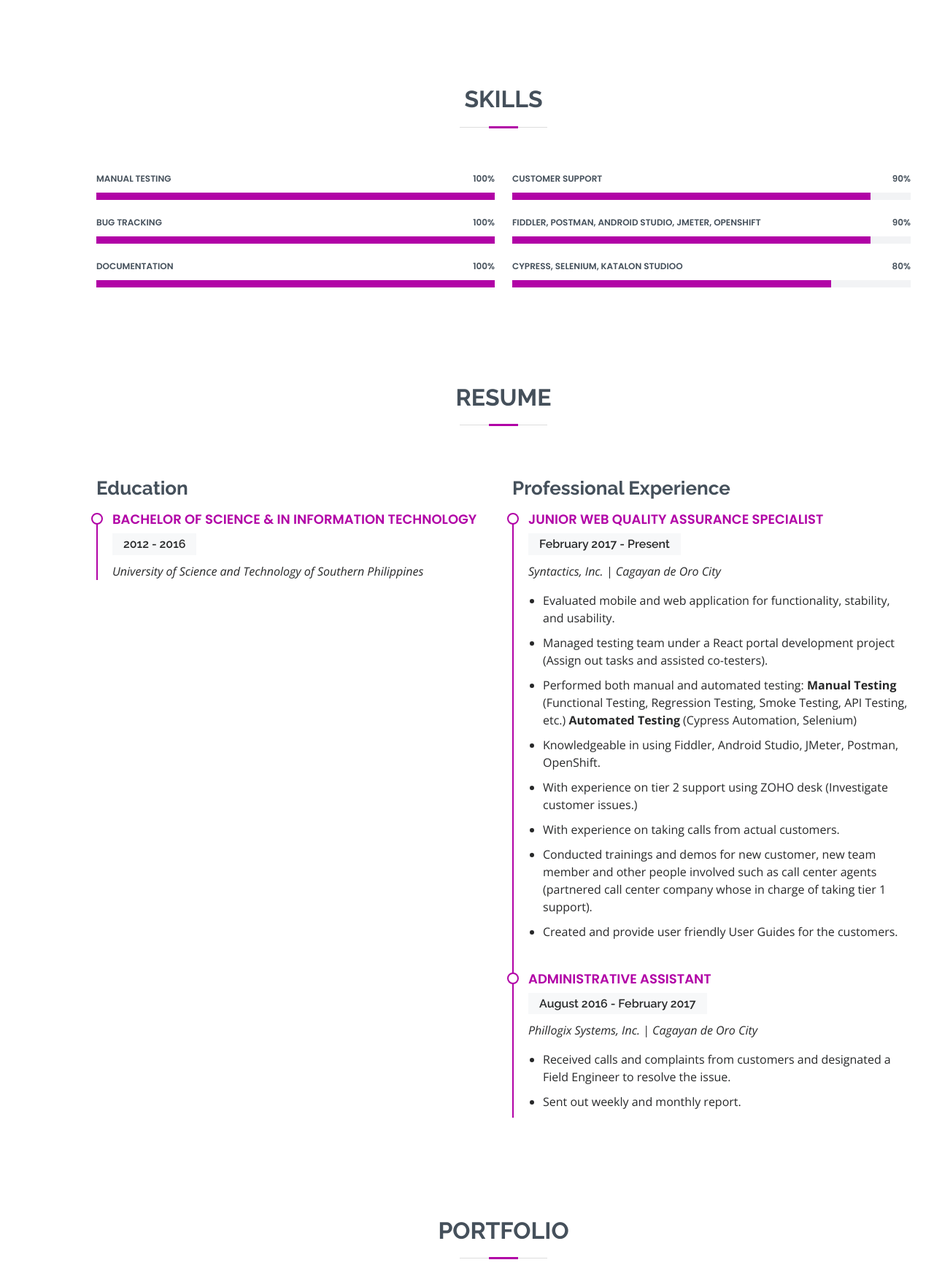
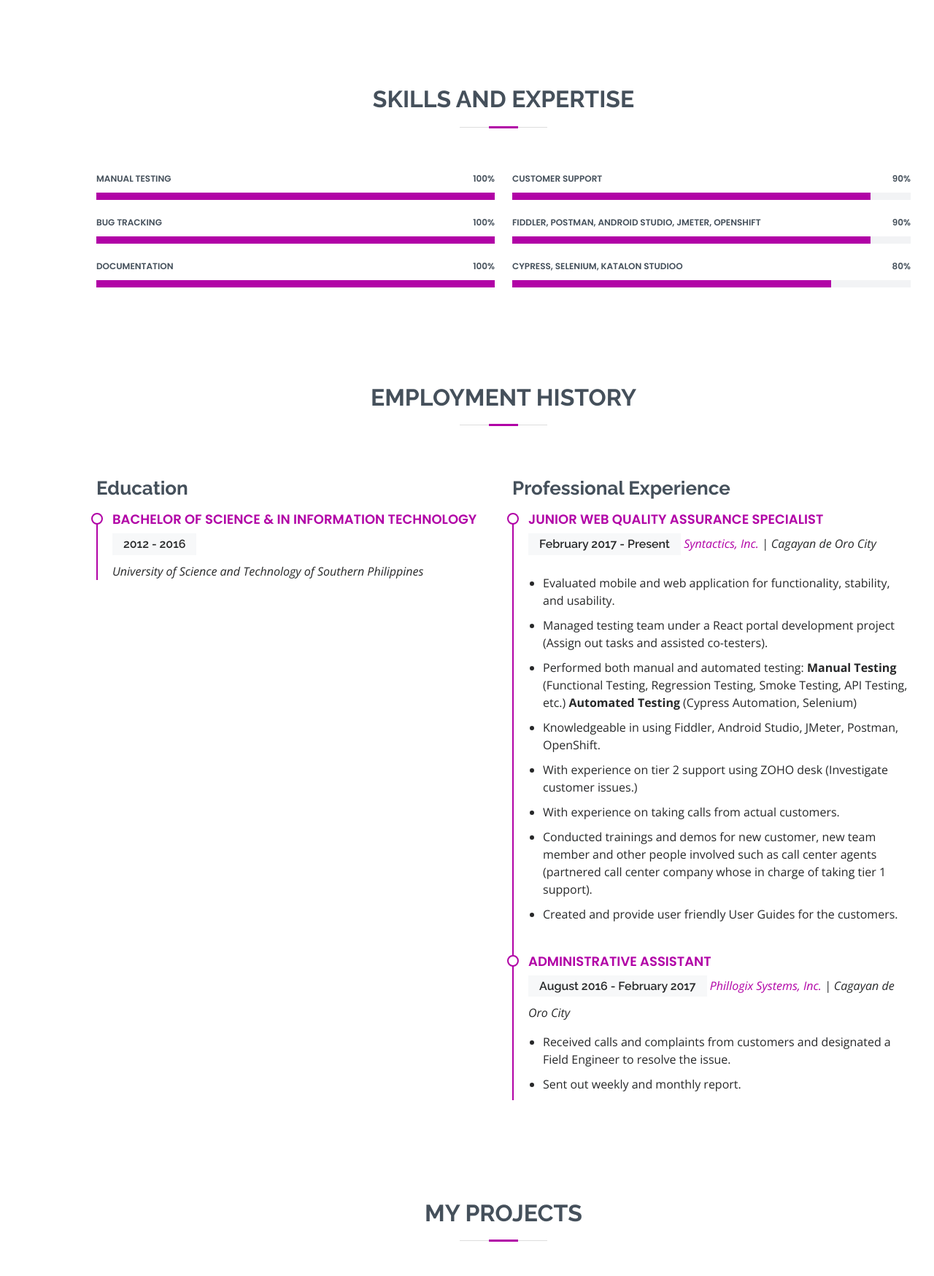
Before and after one commit to preciousmae04/profile, a plain HTML site: page index.html in a window 1280 px wide. Shown: the part 1536-3285 px from the top of the page at 73% size. Drawn offline with nearby package versions, Linux system fonts and the light colour scheme.

Commit message:
Update index.html

```diff
--- a/index.html
+++ b/index.html
@@ -120,7 +120,7 @@
       <div class="container" data-aos="fade-up">
 
         <div class="section-title">
-          <h2>Skills</h2>
+          <h2>Skills and Expertise</h2>
           <!-- <p>Magnam dolores commodi suscipit. Necessitatibus eius consequatur ex aliquid fuga eum quidem. Sit sint consectetur velit. Quisquam quos quisquam cupiditate. Et nemo qui impedit suscipit alias ea. Quia fugiat sit in iste officiis commodi quidem hic quas.</p> -->
         </div>
 
@@ -186,7 +186,7 @@
       <div class="container" data-aos="fade-up">
 
         <div class="section-title">
-          <h2>Resume</h2>
+          <h2>Employment History</h2>
           <!-- <p>Magnam dolores commodi suscipit. Necessitatibus eius consequatur ex aliquid fuga eum quidem. Sit sint consectetur velit. Quisquam quos quisquam cupiditate. Et nemo qui impedit suscipit alias ea. Quia fugiat sit in iste officiis commodi quidem hic quas.</p> -->
         </div>
 
@@ -222,7 +222,7 @@
             <div class="resume-item">
               <h4>Junior Web Quality Assurance Specialist</h4>
               <h5>February 2017 - Present</h5>
-              <p href="https://www.syntacticsinc.com/"><em>Syntactics, Inc. | Cagayan de Oro City</em></p>
+              <a href="https://www.syntacticsinc.com/" target="_blank"><em>Syntactics, Inc.</a> | Cagayan de Oro City</em></p>
               <ul>
                 <li>Evaluated mobile and web application for functionality, stability, and usability.</li>
                 <li>Managed testing team under a React portal development project (Assign out tasks and assisted co-testers).</li>
@@ -237,7 +237,7 @@
             <div class="resume-item">
               <h4>Administrative Assistant</h4>
               <h5>August 2016 - February 2017</h5>
-              <p href="http://www.phillogix.com.ph/"><em>Phillogix Systems, Inc. | Cagayan de Oro City</em></p>
+              <a href="http://www.phillogix.com.ph/" target="_blank"><em>Phillogix Systems, Inc.</a> | Cagayan de Oro City</em></p>
               <ul>
                 <li>Received calls and complaints from customers and designated a Field Engineer to resolve the issue.</li>
                 <li>Sent out weekly and monthly report.</li>
@@ -254,7 +254,7 @@
       <div class="container" data-aos="fade-up">
 
         <div class="section-title">
-          <h2>Portfolio</h2>
+          <h2>My Projects</h2>
           <!-- <p>Magnam dolores commodi suscipit. Necessitatibus eius consequatur ex aliquid fuga eum quidem. Sit sint consectetur velit. Quisquam quos quisquam cupiditate. Et nemo qui impedit suscipit alias ea. Quia fugiat sit in iste officiis commodi quidem hic quas.</p> -->
         </div>
 
@@ -408,7 +408,7 @@
       <div class="container" data-aos="fade-up">
 
         <div class="section-title">
-          <h2>Contact</h2>
+          <h2>Contact Me</h2>
         </div>
 
         <div class="row mt-1">
@@ -457,7 +457,7 @@
         <a href="#" class="linkedin"><i class="bx bxl-linkedin"></i></a>
       </div> -->
       <div class="copyright">
-        &copy; Copyright <strong><span>Precious Mae Cenia</span></strong>. All Rights Reserved
+        &copy; 2022 Copyright <strong><span>Precious Mae Cenia</span></strong>. All Rights Reserved
       </div>
       <div class="credits">
         <!-- All the links in the footer should remain intact. -->
```
